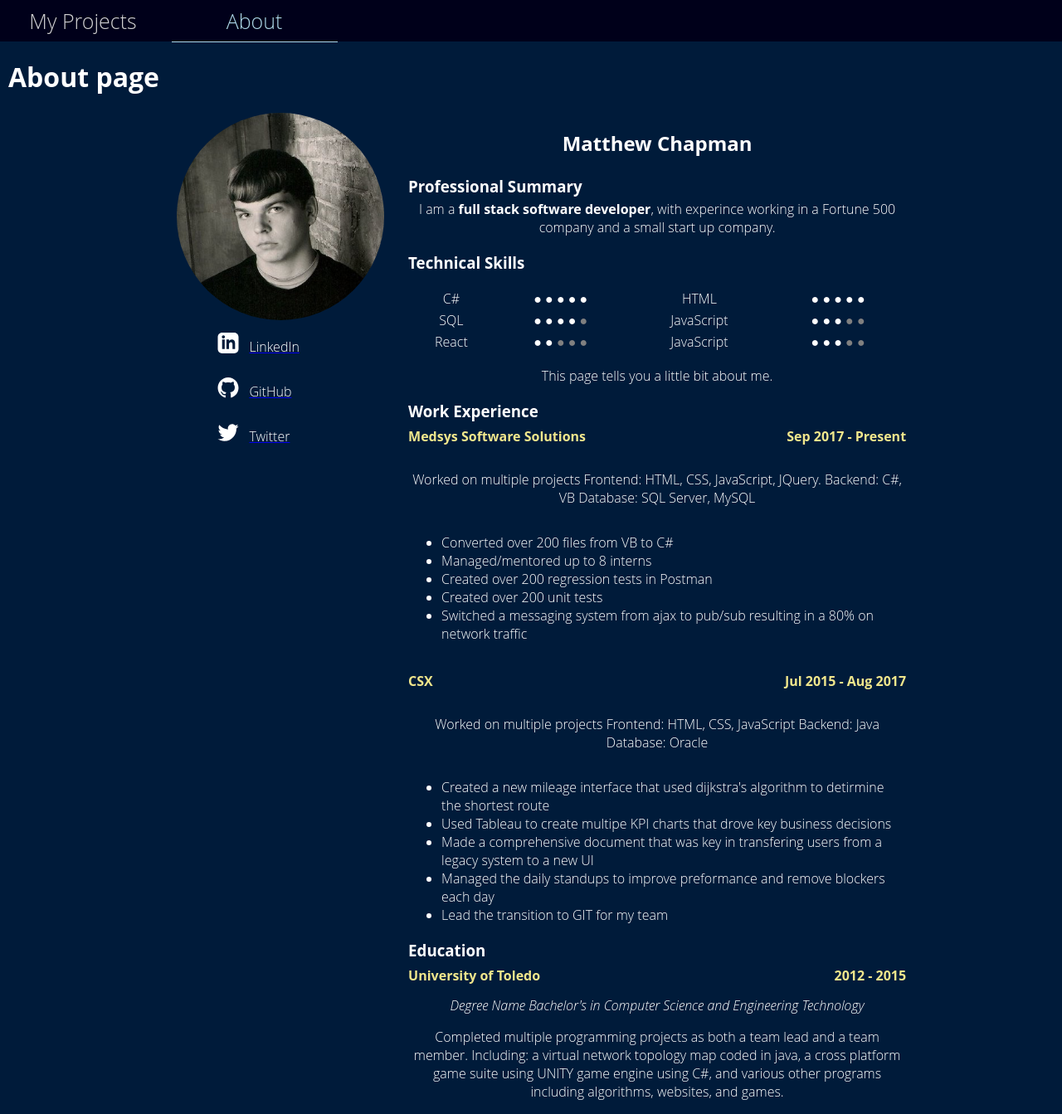
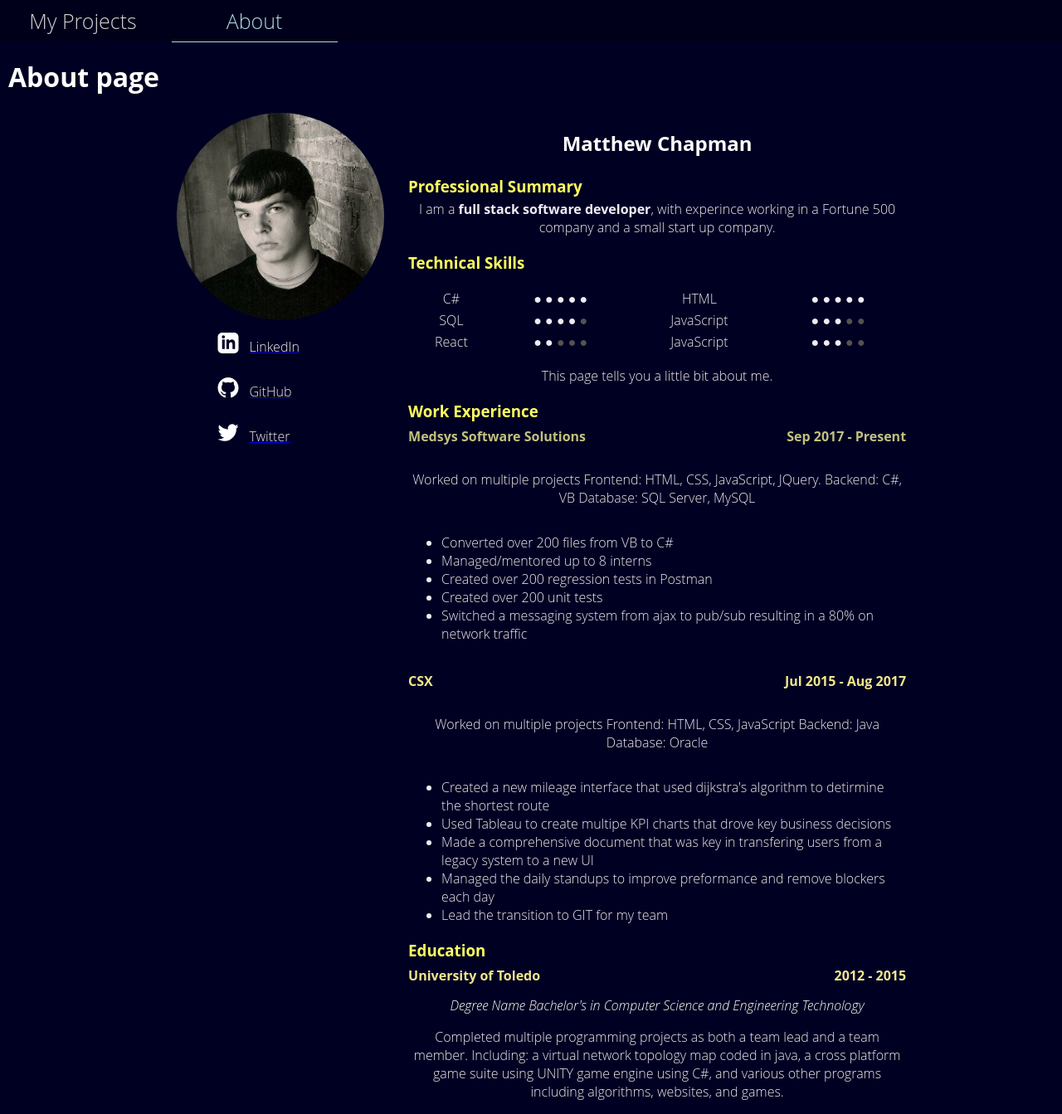
Before and after one commit to matt-chap/matt-chap.github.io, a Jekyll site: the page built from about.html, in a window 1280 px wide. Shown: the whole page at 83% size. Built offline with Jekyll 4.4.1, drawn with Linux system fonts in a browser that asks for light colours.

Commit message:
Color Palette Test 1

```diff
--- a/_sass/main.scss
+++ b/_sass/main.scss
@@ -1,15 +1,38 @@
+/*
+* Color Palette
+*   #000022 - Dark Blue
+*   #0C1F34 - Blue
+*   #102945 - Blue
+*   #555252 - Dark Grey
+*   #efebf3 - Light Grey
+*   #C1C181 - light yellow
+*   #FFFF5F
+*
+*/
+
 html, body {
   height: 100%;
   width: 100%;
   margin: 0;
   font-family: "Open Sans",sans-serif;
   font-weight: 300;
-  background-color: #001B3A;
+  //background-color: #001B3A;
+  background-color: #000022;
 }
 
 h1, h2, h3, h4 {
   color: #fff;
 }
+
+h3{
+  color: #FFFF5F;
+}
+
+h4{
+  color: #C1C181;
+}
+
+
 
 h1 {
   padding-left: 10px;
@@ -28,15 +51,15 @@ i {
 }
 
 tr {
-  color: white;
+  color: #efebf3;
 }
 
 p {
-  color: white;
+  color: #efebf3;
 }
 
 li {
-  color: white;
+  color: #efebf3;
 }
 
 ul {
--- a/about.html
+++ b/about.html
@@ -68,7 +68,7 @@ title: About
                         &#9679;
                         &#9679;
                         &#9679;
-                        <span style="color: grey;">
+                        <span style="color: #555252;">
                         &#9679;
                         </span>
                         </td>
@@ -77,7 +77,7 @@ title: About
                         &#9679;
                         &#9679;
                         &#9679;
-                        <span style="color: grey;">
+                        <span style="color: #555252;">
                         &#9679;
                         &#9679;
                         </span>
@@ -88,7 +88,7 @@ title: About
                     <td>        <!-- Data -->
                         &#9679;
                         &#9679;
-                        <span style="color: grey;">
+                        <span style="color: #555252;">
                         &#9679;
                         &#9679;
 
@@ -100,7 +100,7 @@ title: About
                         &#9679;
                         &#9679;
                         &#9679;
-                        <span style="color: grey;">
+                        <span style="color: #555252;">
                         &#9679;
                         &#9679;
                         </span>
@@ -111,8 +111,8 @@ title: About
         <p>This page tells you a little bit about me.</p>
         <h3>Work Experience</h3>
         <div style="margin-top: 15px;">
-            <h4 style="float: left; color: khaki;height: 25px;">Medsys Software Solutions</h4>
-            <h4 style="float: right; color: khaki;height: 25px;">Sep 2017 - Present</h4>
+            <h4 style="float: left;height: 25px;">Medsys Software Solutions</h4>
+            <h4 style="float: right;height: 25px;">Sep 2017 - Present</h4>
         </div>
         <p>Worked on multiple projects
             Frontend: HTML, CSS, JavaScript, JQuery.
```
Also changed, not shown: 3 other files.
